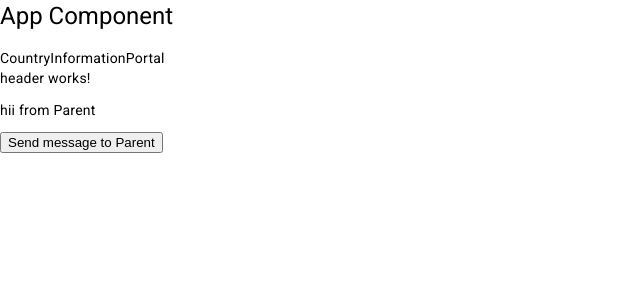
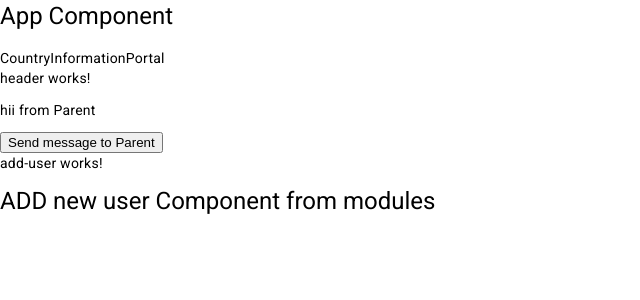
Before and after one commit to yaaraSe/yaaraSegev-Country-Information-Portal, an Angular app in the folder CountryInformationPortal/client/: page / in a window 1280 px wide. Shown: the top 300 px of the page, without its empty margins (0-640 px from the left). Built offline with nearby package versions, Linux system fonts and the light colour scheme.

Commit message:
use module

```diff
--- a/CountryInformationPortal/client/src/app/app.component.html
+++ b/CountryInformationPortal/client/src/app/app.component.html
@@ -5,4 +5,5 @@
   (messageEvent)="receiveMessage($event)"
 ></app-header>
 {{ receivedMessage }}
+<app-add-user></app-add-user>
 <router-outlet />
--- a/CountryInformationPortal/client/src/app/app.component.ts
+++ b/CountryInformationPortal/client/src/app/app.component.ts
@@ -2,11 +2,12 @@ import { Component } from '@angular/core';
 import { RouterOutlet } from '@angular/router';
 import { MatButtonModule } from '@angular/material/button';
 import { HeaderComponent } from './header/header.component';
+import { UsersModule } from './users/users.module';
 
 @Component({
   selector: 'app-root',
   standalone: true,
-  imports: [RouterOutlet, MatButtonModule, HeaderComponent],
+  imports: [RouterOutlet, MatButtonModule, HeaderComponent, UsersModule],
   templateUrl: './app.component.html',
   styleUrl: './app.component.scss',
 })
--- a/CountryInformationPortal/client/src/app/users/add-user/add-user.component.html
+++ b/CountryInformationPortal/client/src/app/users/add-user/add-user.component.html
@@ -1 +1,2 @@
 <p>add-user works!</p>
+<h1>ADD new user Component from modules</h1>
--- a/CountryInformationPortal/client/src/app/users/users.module.ts
+++ b/CountryInformationPortal/client/src/app/users/users.module.ts
@@ -5,5 +5,6 @@ import { AddUserComponent } from './add-user/add-user.component';
 @NgModule({
   declarations: [AddUserComponent],
   imports: [CommonModule],
+  exports: [AddUserComponent],
 })
 export class UsersModule {}
```
